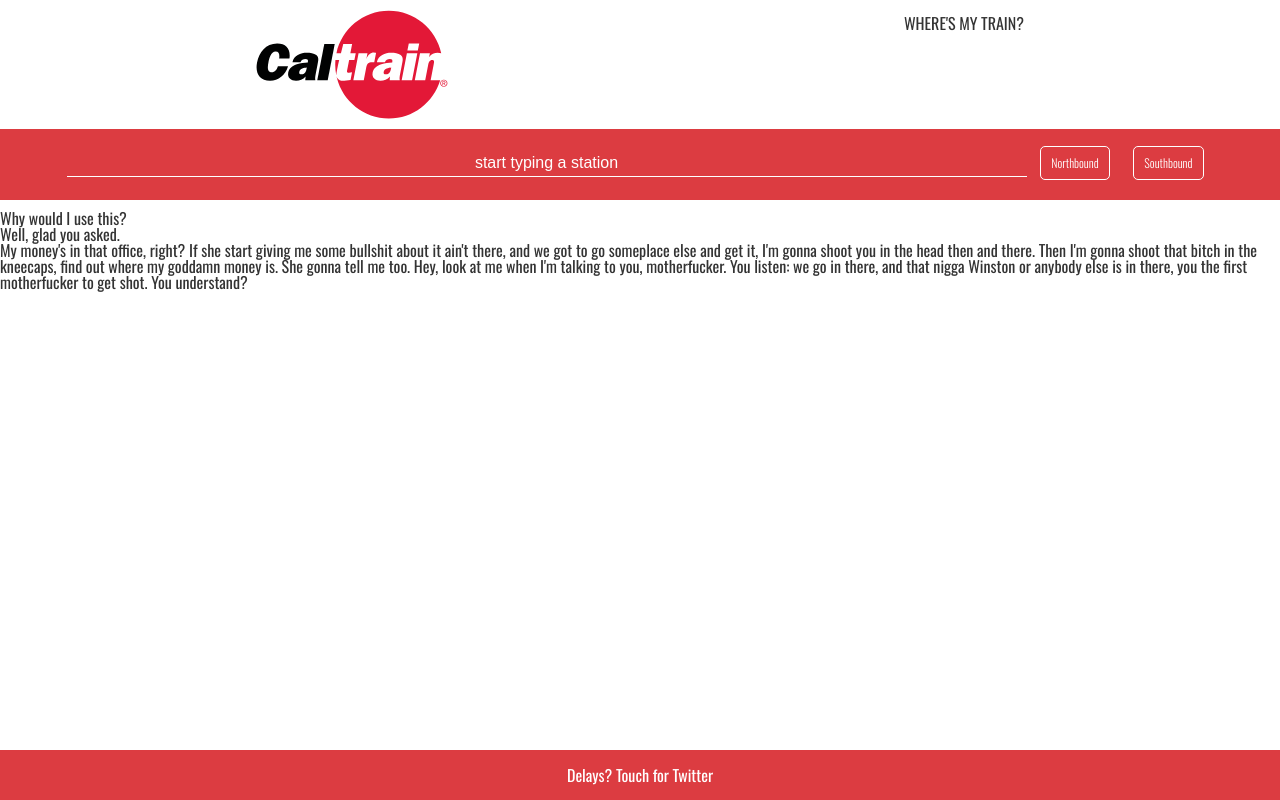
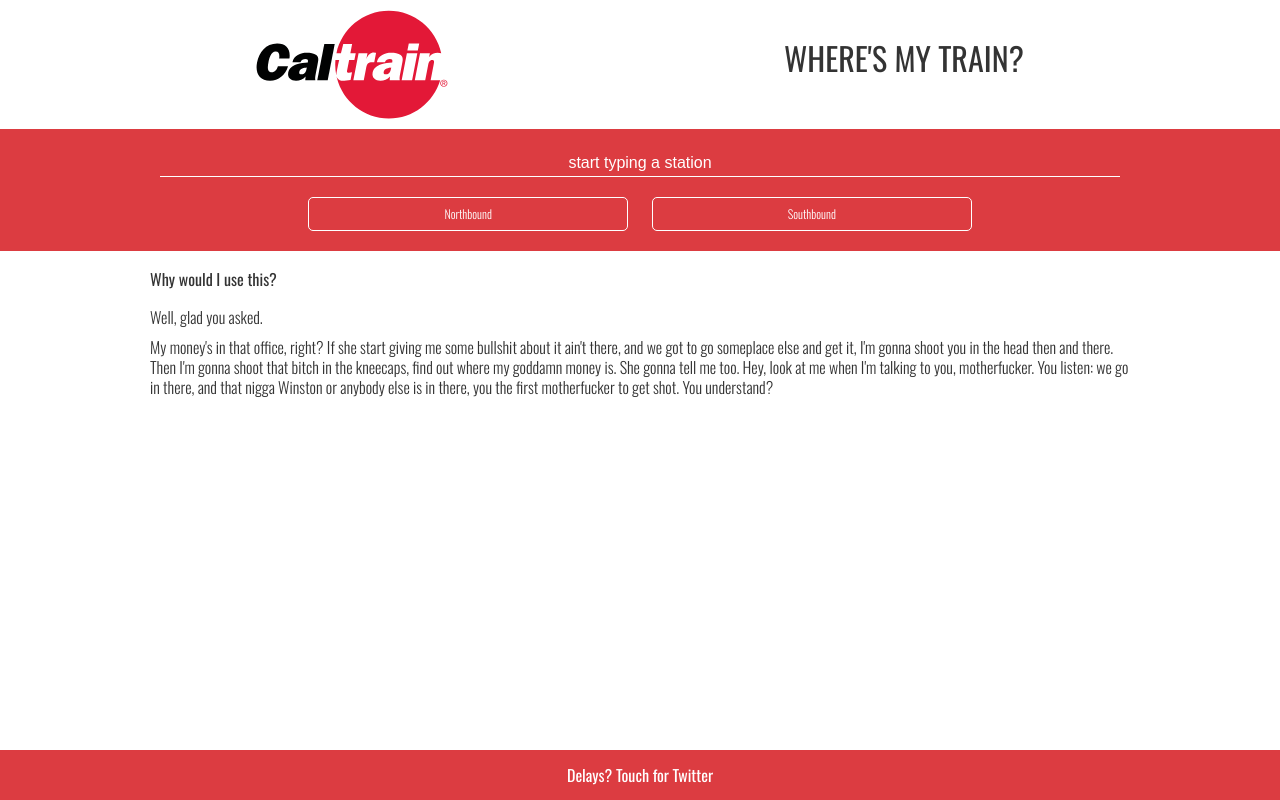
Before and after one commit to derrickshowers/caltrain, a website: page src/index.html in a window 1280 px wide. Drawn offline with nearby package versions, Linux system fonts and the light colour scheme.

Commit message:
fixing some styling for desktop, JS to remove intro when clicking north or south, adding GA

```diff
--- a/src/css/scss/partials/_layout.scss
+++ b/src/css/scss/partials/_layout.scss
@@ -35,6 +35,7 @@
   }
 
   button {
+    width: 25%;
     padding: 10px;
     margin: 0 10px 20px;
     background: none;
@@ -72,8 +73,23 @@
   }
 }
 
+#introduction {
+  width: 90%;
+  max-width: 980px;
+  margin: 0 auto;
+  h3 {
+    margin: 20px 0;
+  }
+  p {
+    font-weight: 100;
+    margin: 10px 0;
+    line-height: 20px;
+  }
+}
+
 #results {
   width: 90%;
+  max-width: 980px;
   margin: 20px auto;
   li {
     float: left;
@@ -121,6 +137,7 @@
 .twitter-timeline {
   bottom: 0;
   height: 0;
+  width: 100% !important;
   position: absolute;
   display: none;
 }
--- a/src/css/scss/partials/_responsive.scss
+++ b/src/css/scss/partials/_responsive.scss
@@ -0,0 +1,6 @@
+@media (min-width: 960px) {
+  #page-header h1 {
+    font-size: 2em;
+    line-height: 3em;
+  }
+}
--- a/src/index.html
+++ b/src/index.html
@@ -29,4 +29,16 @@
   <script src="js/lib/jquery-ui-1.10.4.min.js"></script>
   <script src="js/main.js"></script>
   <script src="js/twitter.js"></script>
+
+  <!-- Some Google Analytics action -->
+  <script>
+    (function(i,s,o,g,r,a,m){i['GoogleAnalyticsObject']=r;i[r]=i[r]||function(){
+    (i[r].q=i[r].q||[]).push(arguments)},i[r].l=1*new Date();a=s.createElement(o),
+    m=s.getElementsByTagName(o)[0];a.async=1;a.src=g;m.parentNode.insertBefore(a,m)
+    })(window,document,'script','//www.google-analytics.com/analytics.js','ga');
+    ga('create', 'UA-26064669-3', 'auto');
+    ga('send', 'pageview');
+  </script>
+  <!-- End GA -->
+
 </body>
--- a/src/js/main.js
+++ b/src/js/main.js
@@ -124,6 +124,9 @@
     var li,
         textNode,
         resultsArea = document.getElementById('results');
+
+    // remove intro if it's there
+    $('#introduction').remove();
 
     // create heading if it doesn't exist
     if ($('.heading').length < 1) {
```
Also changed, not shown: src/css/styles.css.
